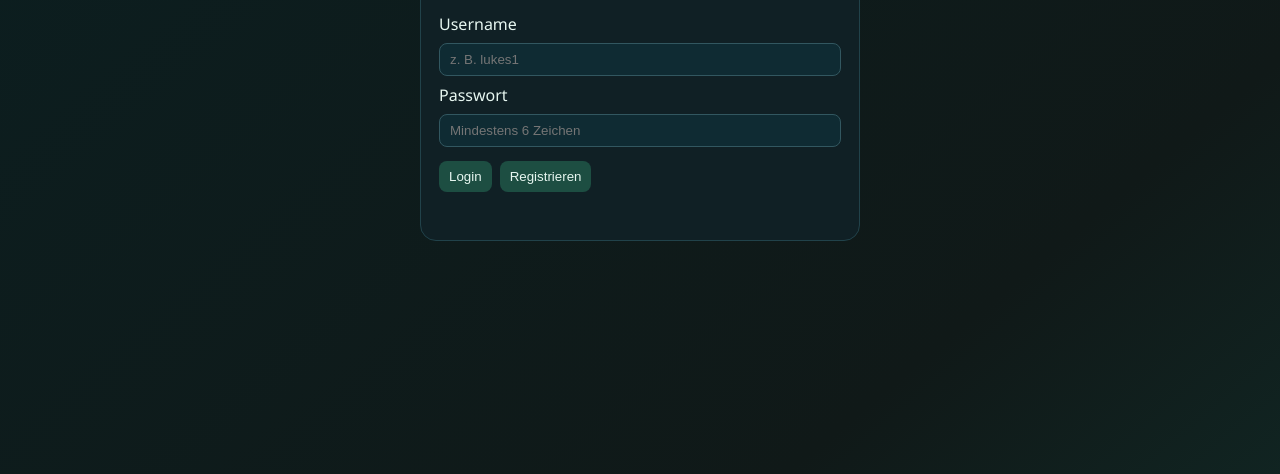
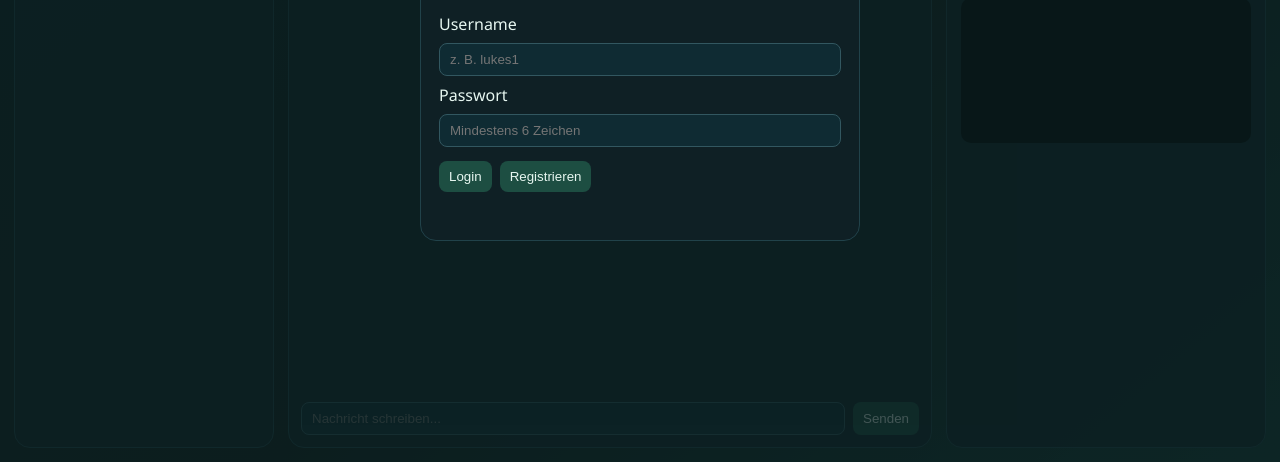
Before and after one commit to lukes1/Chat-n-Mates, a website: page public/index.html in a window 1280 px wide. Shown: the part 338-812 px from the top of the page. Drawn offline with nearby package versions, Linux system fonts and the light colour scheme.

Commit message:
Fix auth overlay and auto-scroll after login

```diff
--- a/public/app.js
+++ b/public/app.js
@@ -406,11 +406,13 @@ async function validateStoredToken(token) {
 function showApp() {
   authOverlay.classList.add("is-hidden");
   appRoot.classList.remove("is-hidden");
+  window.scrollTo(0, 0);
 }
 
 function showAuth() {
   appRoot.classList.add("is-hidden");
   authOverlay.classList.remove("is-hidden");
+  window.scrollTo(0, 0);
 }
 
 loginBtn.addEventListener("click", () => {
--- a/public/styles.css
+++ b/public/styles.css
@@ -25,10 +25,14 @@ body {
 }
 
 .auth-overlay {
+  position: fixed;
+  inset: 0;
   min-height: 100vh;
   display: grid;
   place-items: center;
   padding: 16px;
+  z-index: 1000;
+  background: rgba(11, 31, 33, 0.75);
 }
 
 .auth-card {
```
